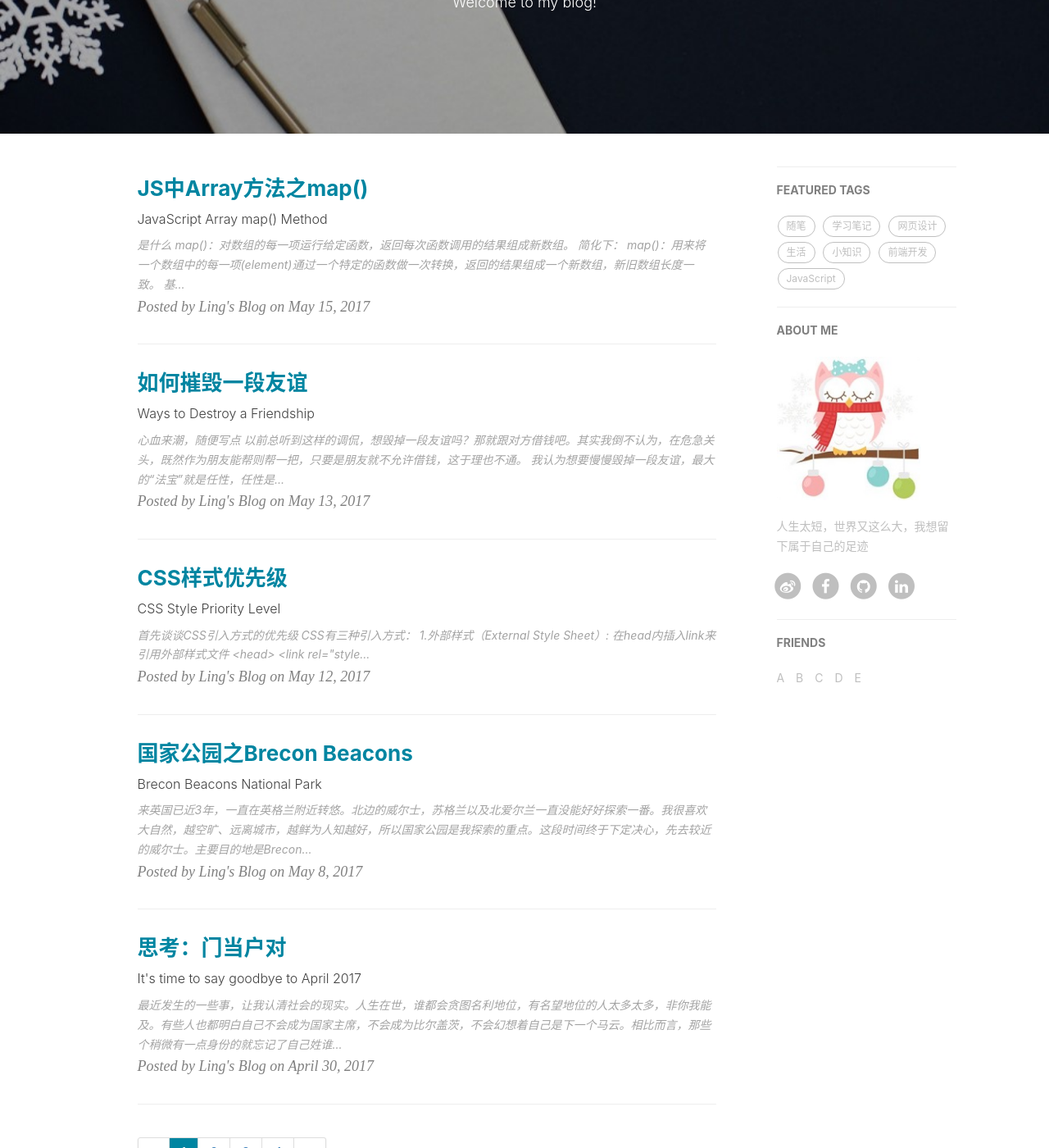
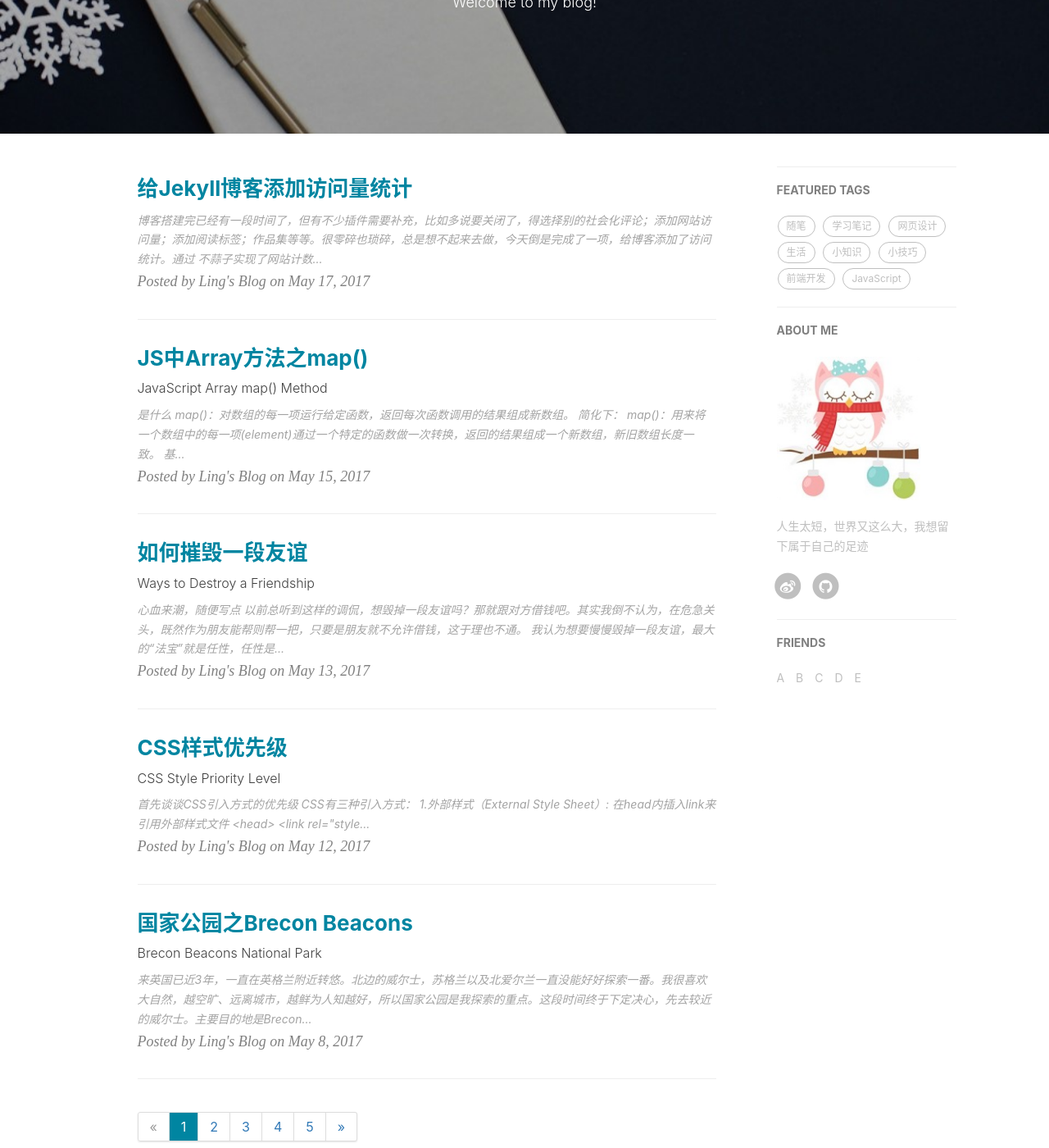
Before and after one commit to LingLinyp/LingLinyp.github.io, a Jekyll site: the page built from index.html, in a window 1280 px wide and 1400 px high, scrolled down 279 px. Shown: the whole window at 82% size. Built offline with Jekyll 4.4.1, drawn with Linux system fonts in a browser that asks for light colours; the list of posts is cut into pages by our own code; comment, search, counter and statistics services are not loaded.

Commit message:
add_new_post

````diff
--- a/_config.yml
+++ b/_config.yml
@@ -21,9 +21,9 @@ author: "Ling Lin"
 
 # SNS settings
 github_username:  "lingLinyp"
-facebook_username: "linglinyp"
+# facebook_username: "linglinyp"
 weibo_username: "lingLinyp"
-linkedin_username: "linglinyp"
+# linkedin_username: "linglinyp"
 
 
 
--- /dev/null
+++ b/_posts/2017-5-17-busuanzi.md
@@ -0,0 +1,72 @@
+---
+layout: post
+title: 给Jekyll博客添加访问量统计
+tags:
+    - 小技巧
+---
+
+博客搭建完已经有一段时间了，但有不少插件需要补充，比如多说要关闭了，得选择别的社会化评论；添加网站访问量；添加阅读标签；作品集等等。很零碎也琐碎，总是想不起来去做，今天倒是完成了一项，给博客添加了访问统计。通过
+ <a href="http://ibruce.info/2015/04/04/busuanzi/#more" target="_blank">**不蒜子**</a>实现了网站计数功能。
+
+具体效果如下：
+
+文章阅读量：
+<img src="/img/in-post/busuanzi-img3.jpg">
+网站访客数：
+<img src="/img/in-post/busuanzi-img1.jpg">
+
+### 为什么选不蒜子
+
+（1）一行脚本+一行标签，搞定一切
+
+（2）永久免费试用啊
+
+统计就是这么简单 哈
+<img src="/img/in-post/busuanzi-img.jpg">
+
+### 如何添加
+
+（1）引入js脚本
+
+```js
+<script async src="//dn-lbstatics.qbox.me/busuanzi/2.3/busuanzi.pure.mini.js"></script>
+```
+
+（2）添加站点的访问量
+
+ - pv的方式，单个用户连续点击```n篇```文章，记录```n次```访问量。
+
+ ```css
+ <span id="busuanzi_container_site_pv">
+    本站总访问量<span id="busuanzi_value_site_pv"></span>次
+</span>
+ ```
+ - uv的方式，单个用户连续点击```n篇```文章，只记录```1次```访客数。
+
+ ```css
+ <span id="busuanzi_container_site_uv">
+  本站访客数<span id="busuanzi_value_site_uv"></span>人次
+</span>
+ ```
+我添加的是uv方式，凭自己喜好选择。里面的文字可以任意修改，随自己喜欢，只要id不变就可以了。
+
+（3）添加单页访问量
+
+ pv的方式，单个用户点击```1篇```文章，本篇文章记录```1次```阅读量。
+
+ ```css
+ <span id="busuanzi_container_page_pv">
+  本文总阅读量<span id="busuanzi_value_page_pv"></span>次
+</span>
+ ```
+
+ 将代码放在你需要显示阅读量的地方，文字随自己喜好修改。
+
+### 小问题
+
+当我开开心心的为博客添加完站点统计后，我一看，我滴个大西瓜，怎么会有这么多访问量！！！！
+<img src="/img/in-post/busuanzi-img1.jpg">
+原来不蒜子是通过页面url来标识一个计数值，我是在本地运行的，localhost应该被用了很多次，所以累计了这么多。更新同步后会显示正常的数字。
+<img src="/img/in-post/busuanzi-img2.jpg">
+
+哎，多说就要关闭了，希望不蒜子能坚强活下去。
````
Also changed, not shown: img/in-post/busuanzi-img.jpg (added), img/in-post/busuanzi-img1.jpg (added), img/in-post/busuanzi-img2.jpg (added), img/in-post/busuanzi-img3.jpg (added), img/in-post/duoshuo.jpg (added).
